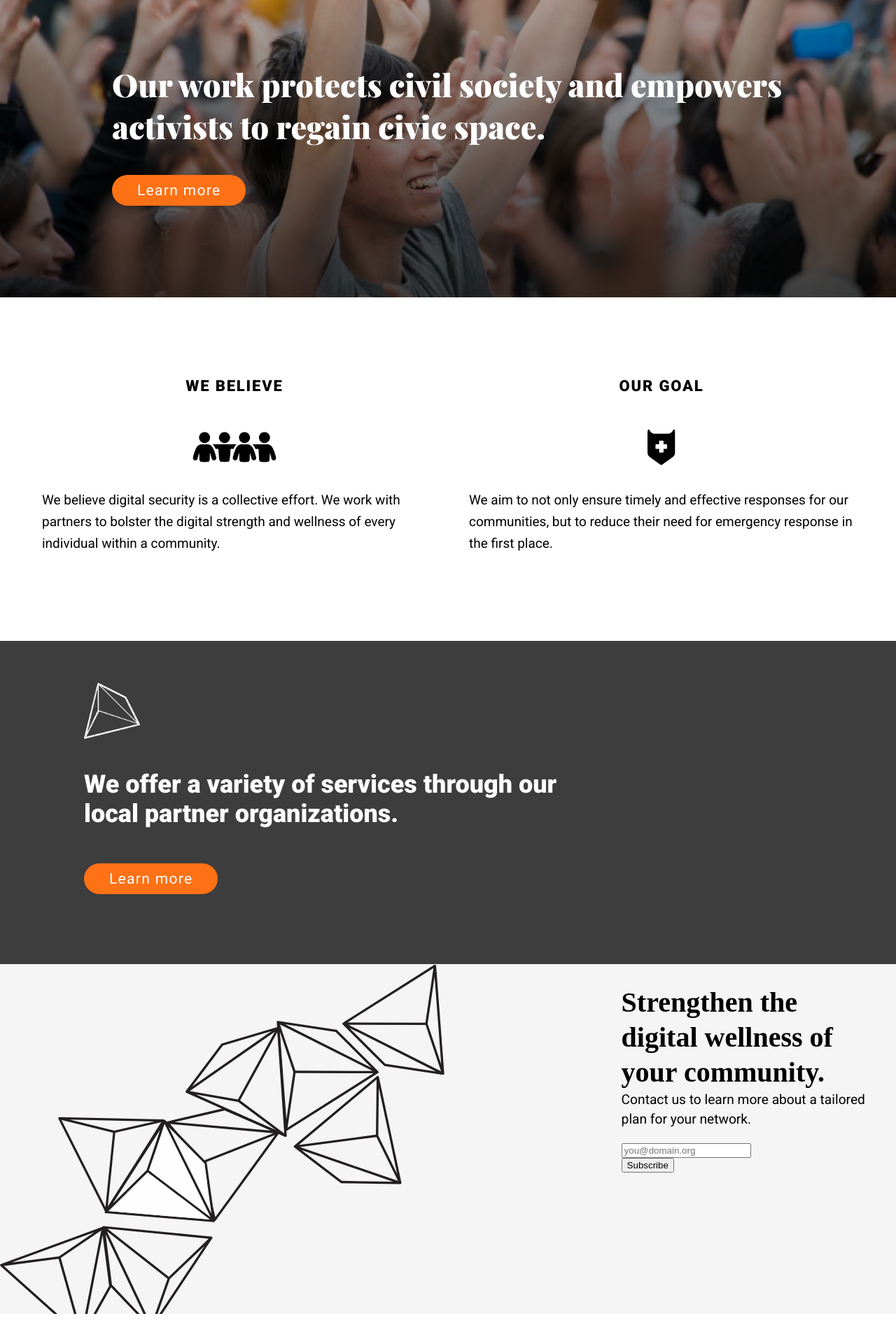
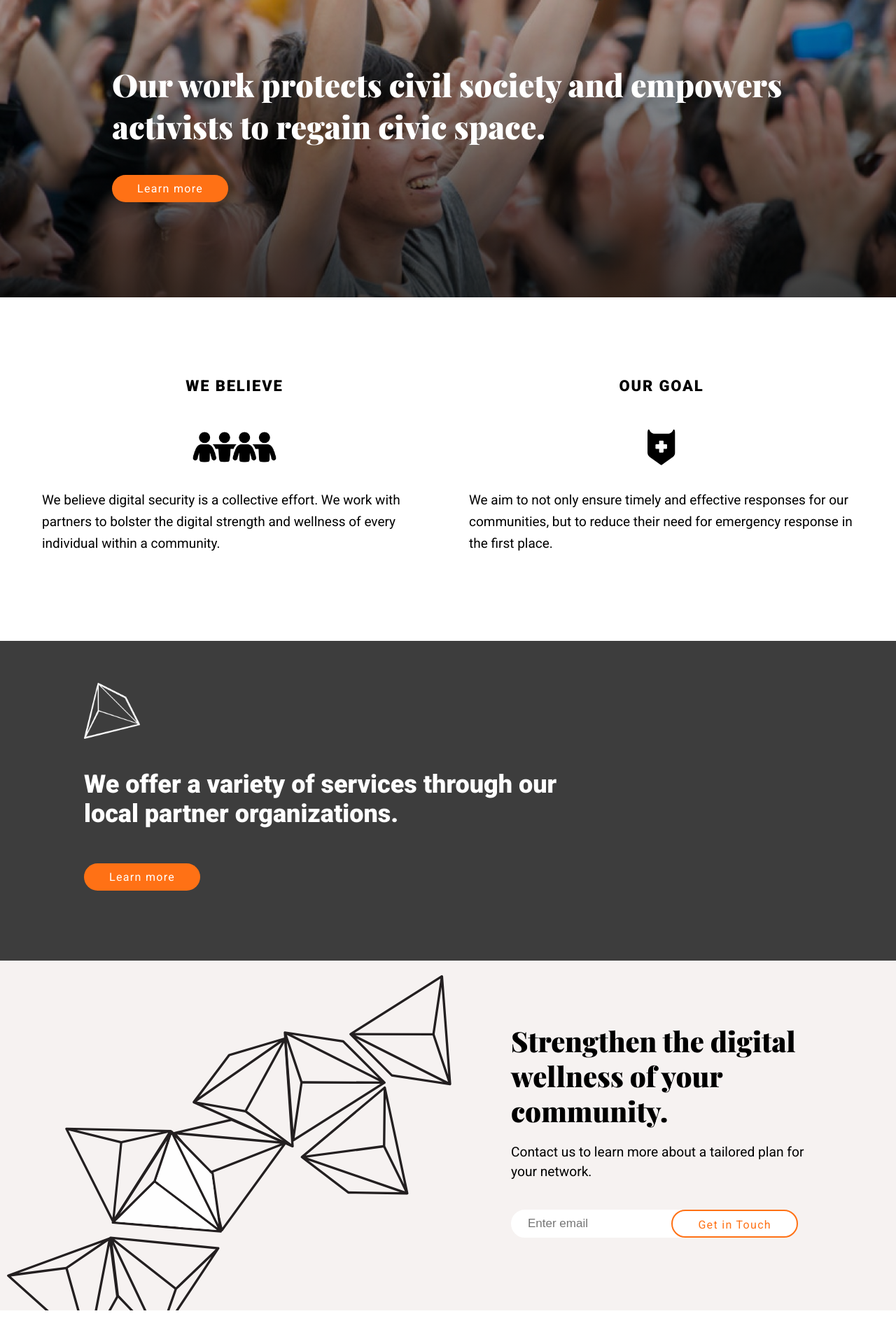
Before and after one commit to redaranj/landing, a Jekyll site: the page built from index.html, in a window 1280 px wide. Shown: the part 880-2791 px from the top of the page at 70% size. Built offline with Jekyll 4.4.1, drawn with Linux system fonts in a browser that asks for light colours; comment, search, counter and statistics services are not loaded.

Commit message:
Footer updates.

```diff
--- a/_includes/footer.html
+++ b/_includes/footer.html
@@ -1,5 +1,5 @@
 		<footer class="page-footer">
-			<div class="content">
+	    <div class="content">
         <h2 class="content-heading">Strengthen the digital wellness of your community.</h2>
 				<p>Contact us to learn more about a tailored plan for your network.</p>
         <div class="form-wrapper">
@@ -7,7 +7,7 @@
         <form action="https://digiresilience.us19.list-manage.com/subscribe/post?u=14cb589b4762cb7b2e9f3d5ec&amp;id=f0b3eb0d5f" method="post" id="mc-embedded-subscribe-form" name="mc-embedded-subscribe-form" class="validate" target="_blank" novalidate>
           <div id="mc_embed_signup_scroll">
             <div class="mc-field-group">
-              <input type="email" value="" name="EMAIL" class="required email" id="mce-EMAIL" placeholder="you@domain.org">
+              <input type="email" value="" name="EMAIL" class="required email" id="mce-EMAIL" placeholder="Enter email">
             </div>
             <div id="mce-responses" class="clear">
               <div class="response" id="mce-error-response" style="display:none"></div>
@@ -15,7 +15,7 @@
             </div>
             <!-- real people should not fill this in and expect good things - do not remove this or risk form bot signups-->
             <div style="position: absolute; left: -5000px;" aria-hidden="true"><input type="text" name="b_14cb589b4762cb7b2e9f3d5ec_f0b3eb0d5f" tabindex="-1" value=""></div>
-            <input type="submit" value="Subscribe" name="subscribe" id="mc-embedded-subscribe" class="button">
+            <input type="submit" value="Get in Touch" name="subscribe" id="mc-embedded-subscribe" class="button">
           </div>
         </form>
       </div>
--- a/_sass/_style.scss
+++ b/_sass/_style.scss
@@ -8,6 +8,7 @@ $yellow: #FDDA29;
 $black: #000;
 $orange: #ED603A;
 $bright-orange: #FF7115;
+$beige: #F6F2F1;
 $white: #fff;
 $dark-gray: #3D3D3D;
 $gray: #6C6C6C;
@@ -674,6 +675,7 @@ p, dd, dt, li {
       display: flex;
       flex-direction: row;
       align-items: center;
+      flex-wrap: wrap;
       list-style-type: none;
       justify-content: space-evenly;
       margin-top: 70px;
@@ -752,8 +754,8 @@ p, dd, dt, li {
     .tell-me-more {
       display: inline-block;
       font-family: Roboto;
-      font-weight: 400;
-      font-size: 21px;
+      font-weight: 500;
+      font-size: 16px;
       color: $white;
       letter-spacing: 1.31px;
       background-color: $bright-orange;
@@ -797,23 +799,76 @@ p, dd, dt, li {
 }
 
 .page-footer {
-  background: $gray-light;
+  background: $beige;
   background-image: url(../images/footer-logo.svg);
-  background-position: left-bottom;
+  background-position: 10px 20px;
   background-repeat: no-repeat;
   height: 500px;
+  vertical-align: middle;
 
   .content {
-    width: 33%;
+    width: 50%;
     margin-right: 0;
-    padding: 30px;
+    padding: 90px;
+    vertical-align: middle;
+    max-width: 800px;
 
     .content-heading {
-      font-family: PlayfairDisplay-Black;
+      font-family: Playfair Display;
+      font-weight: 900;
       font-size: 40px;
       color: $black;
       letter-spacing: 0;
       line-height: 50px;
+    }
+
+    p {
+      margin-top: 20px;
+      margin-bottom: 40px;
+    }
+
+    div {
+      position: relative;
+      max-width: 600px;
+
+    .email {
+      display: inline-block;
+		  font-size: 17px;
+		  color: $black;
+		  height: 40px;
+		  width: 80%;
+		  border: 4px solid $white;
+      border-radius: 999px;
+		  padding: 8px;
+      padding-left: 20px;
+      position: absolute;
+      left: 0;
+    }
+
+    .button {
+      display: inline-block;
+      font-family: Roboto;
+      font-weight: 400;
+      font-size: 16px;
+      height: 40px;
+      color: $bright-orange;
+      letter-spacing: 1.31px;
+      background-color: $white;
+      border: 2px solid $bright-orange;
+      text-decoration: none;
+      border-radius: 999px;
+      padding: 10px 36px 10px 36px;
+      position: absolute;
+      right: 50px;
+      @media screen and (max-width: $breakpoint-medium) {
+        font-size: 18px;
+        padding: 8px 28px 8px 28px;
+      }
+      @media screen and (max-width: $breakpoint-small) {
+        font-size: 16px;
+        padding: 6px 24px 6px 24px;
+      }
+    }
     }
   }
 }
@@ -1077,20 +1132,10 @@ p, dd, dt, li {
 		padding-bottom: 24px;
 	}
 
-	.email {
-		font-size: 17px;
-		color: $black;
-		height: 40px;
-		width: 80%;
-		border: 0px;
-		box-shadow: 0px 0px 4px 2px $gray-medium;
-		padding: 8px;
-	}
-
 	.mce_inline_error {
 		margin-top: 5px;
 		width: 400px;
-		color: $orange;
+		color: $bright-orange;
 		background-color: $white;
 	}
 
--- a/index.html
+++ b/index.html
@@ -14,7 +14,7 @@ layout: default
 <section class="page-section" id="learn-more">
 	<div class="content">
 		<h3 class="content-heading">Our work protects civil society and empowers activists to regain civic space.</h3>
-	  <a class="tell-me-more" href="mailto:info@digiresilience.org">Learn more</a>
+	  <a class="tell-me-more" href="/about">Learn more</a>
 	</div>
 </section>
 
@@ -52,6 +52,6 @@ layout: default
 							sizes="(max-width: 800px) 40px, 80px"
 						/>
 		<h3 class="content-heading">We offer a variety of services through our local partner organizations.</h3>
-	  <a class="tell-me-more" href="mailto:info@digiresilience.org">Learn more</a>
+	  <a class="tell-me-more" href="/about">Learn more</a>
 	</div>
 </section>
```
